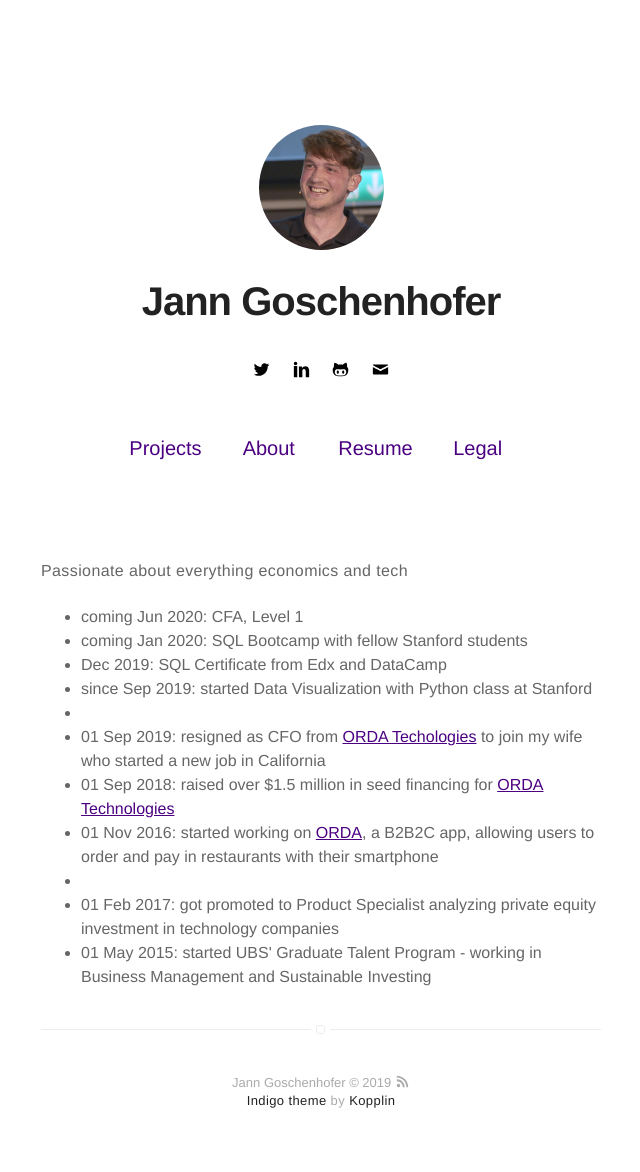
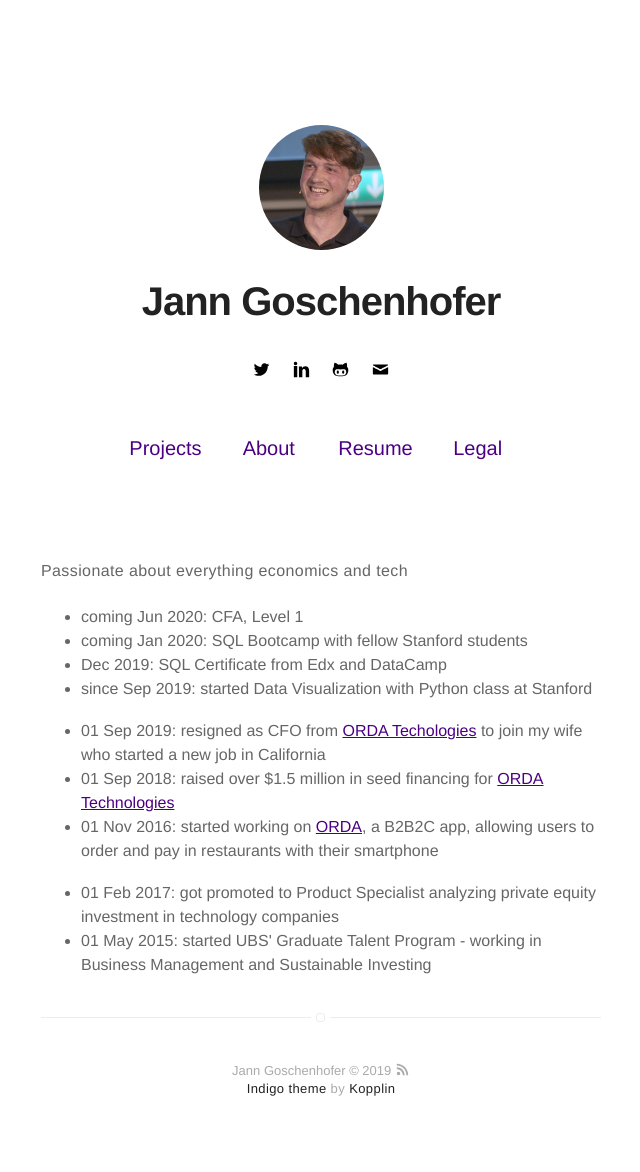
Before and after one commit to antonschneider90/antonschneider90.github.io, a Jekyll site: the page built from index.html, in a window 1280 px wide. Shown: the whole page, without its empty margins (319-959 px from the left). Built offline with Jekyll 4.4.1, drawn with Linux system fonts in a browser that asks for light colours.

Commit message:
Update index.html

```diff
--- a/index.html
+++ b/index.html
@@ -11,11 +11,11 @@ Passionate about everything economics and tech
   <li>coming Jan 2020: SQL Bootcamp with fellow Stanford students</li>
   <li>Dec 2019: SQL Certificate from Edx and DataCamp</a></li>
   <li>since Sep 2019: started Data Visualization with Python class at Stanford</a></li>
-  <li></li>
+  <br/>
   <li>01 Sep 2019: resigned as CFO from <a href='https://www.orda-app.com'>ORDA Techologies</a> to join my wife who started a new job in California</li>
   <li>01 Sep 2018: raised over $1.5 million in seed financing for <a href='https://www.orda-app.com'>ORDA Technologies</a>
  	<li>01 Nov 2016: started working on  <a href='https://www.orda-app.com'>ORDA</a>, a B2B2C app, allowing users to order and pay in restaurants with their smartphone</li>
-  <li></li>
+  <br/>
   <li>01 Feb 2017: got promoted to Product Specialist analyzing private equity investment in technology companies</li>
  	<li>01 May 2015: started UBS' Graduate Talent Program - working in Business Management and Sustainable Investing </li>
 </ul>
```
